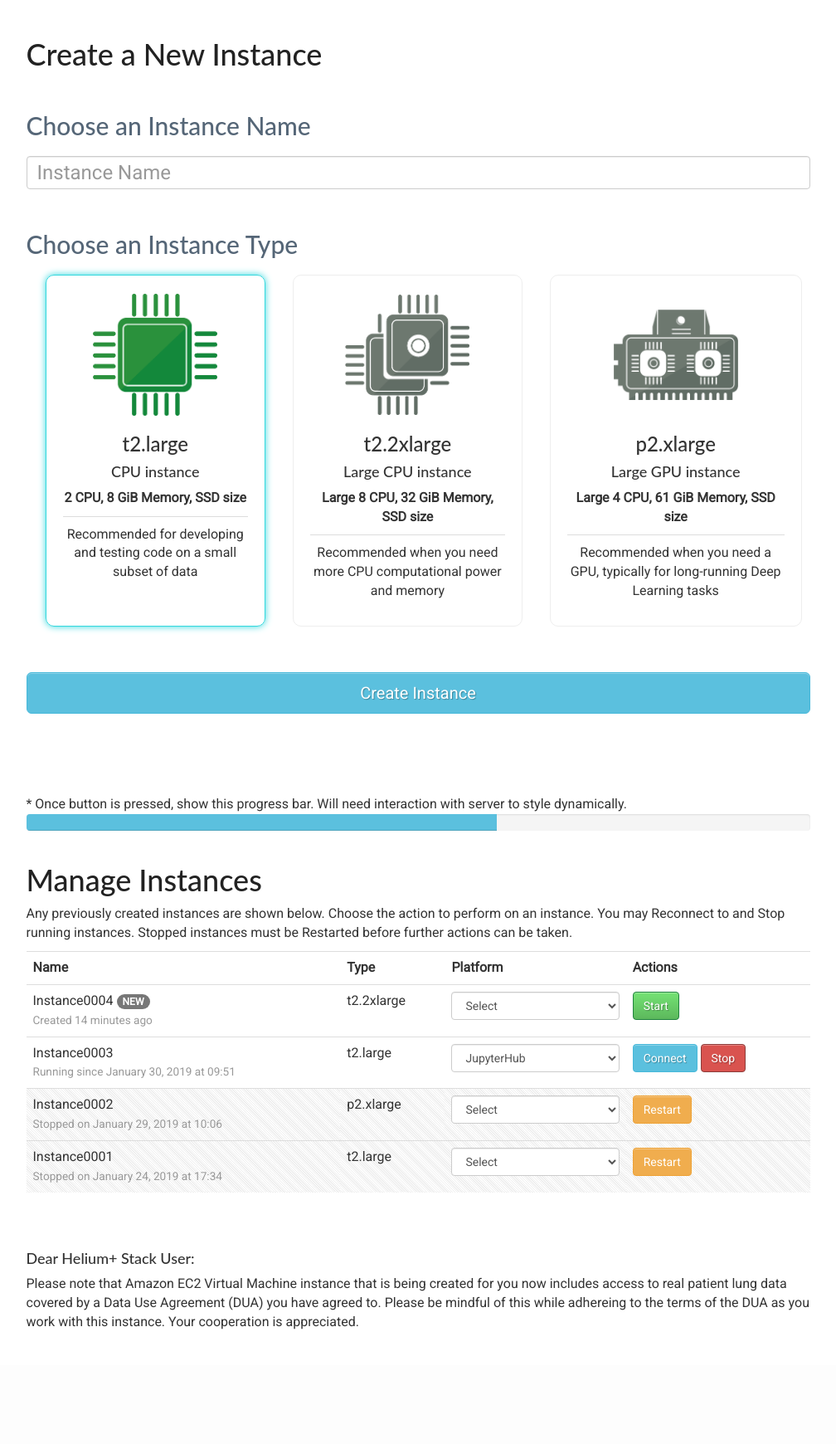
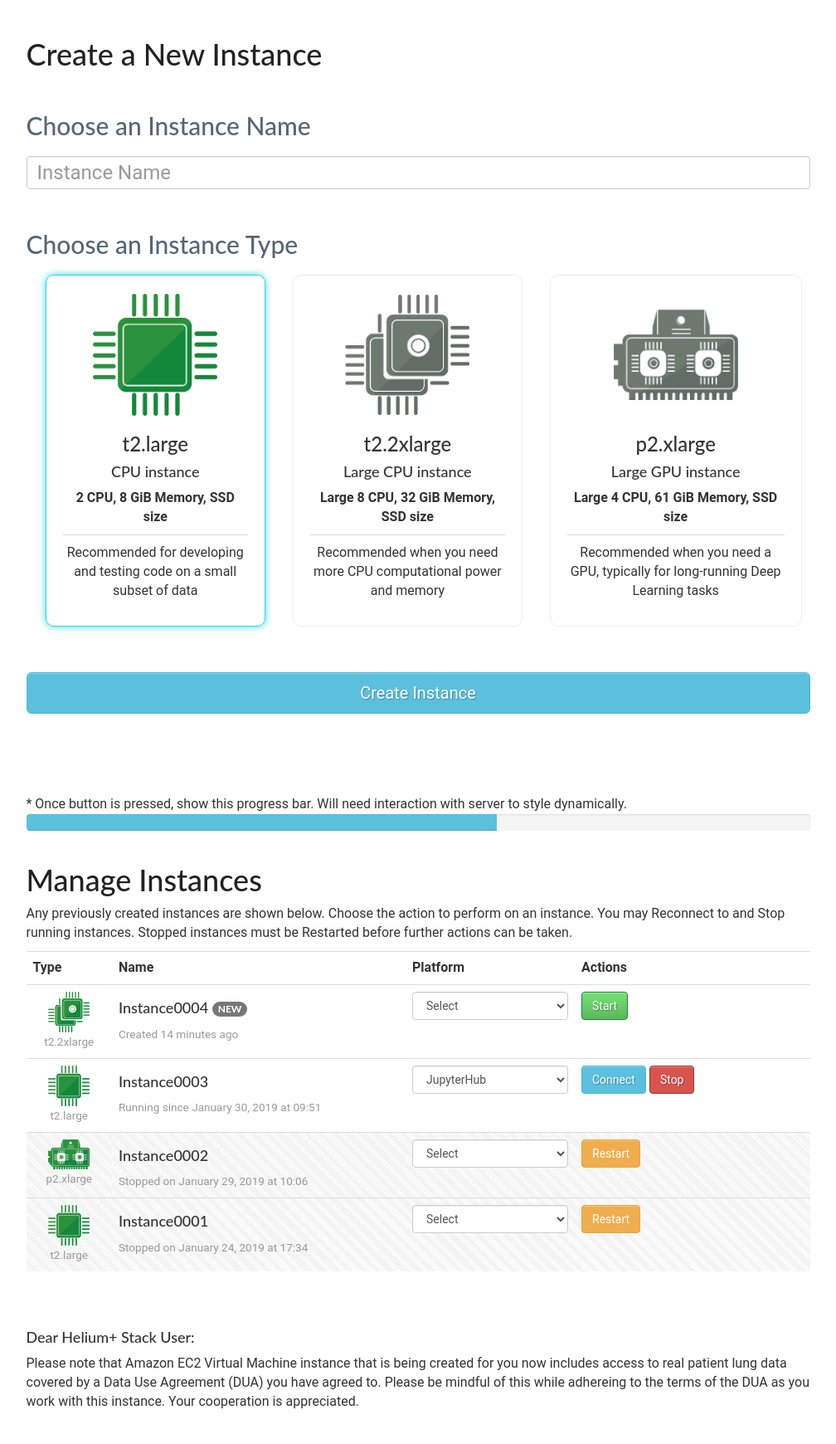
Before and after one commit to heliumplusdatastage/Instance-Management, a Django app: page /create/ in a window 1280 px wide. Shown: the part 302-2042 px from the top of the page at 83% size, without its empty margins (136-1144 px from the left). Before the commit the page ends 1904 px from the top, so only its background shows below. Run offline with Django 3.2, Linux system fonts and the light colour scheme; some libraries are stand-ins or nearby versions.

Commit message:
add thumbnail indicating types to instance management table

```diff
--- a/static/css/style.css
+++ b/static/css/style.css
@@ -1,4 +1,6 @@
-/** { border: 1px solid #f66; }*/
+* {
+  /*border: 1px solid #f66;*/
+}
 
 @import url('https://fonts.googleapis.com/css?family=Roboto');
 
@@ -86,8 +88,9 @@ h2 {
   padding: 2rem 1rem;
   border: 1px solid #eee;
   border-radius: 1rem;
-  transition: border-color 250ms;
   cursor: pointer;
+  box-shadow: 0;
+  transition: box-shadow 250ms, border-color 250ms;
 }
 
 @media only screen and (min-width: 680px) {
@@ -123,7 +126,7 @@ h2 {
 .inst-types__item__image {
   -webkit-filter: grayscale(90%);
   filter: grayscale(90%);
-  transition: filter 250ms;
+  transition: filter 500ms;
   max-width: 150px;
 }
 
@@ -153,6 +156,10 @@ h2 {
   margin-bottom: 4rem;
 }
 
+.instance-mgmt > table {
+  table-layout: auto;
+}
+
 .instance-mgmt__instance {
   transition: background-color 250ms;
 }
@@ -161,8 +168,20 @@ h2 {
   background-color: #eee;
 }
 
+.instance-mgmt__instance tr {
+  display: flex;
+}
+
 .instance-mgmt__instance.stopped-instance {
   background: repeating-linear-gradient(45deg, #fff, #fff 1px, #eee 1px, #eee 2px);
+}
+
+
+.instance-mgmt__name {
+}
+
+.instance-mgmt__name > p {
+  margin: 0;
 }
 
 .instance-mgmt__name__note {
@@ -184,6 +203,22 @@ h2 {
   opacity: 0.5;
 }
 
+.instance-mgmt__type {
+  text-align: center;
+}
+
+.instance-mgmt__type__note {
+  color: var(--color-faded-text);
+}
+
+.instance-mgmt__icon img {
+  max-width: 40px;
+}
+
+.instance-mgmt__actions {
+  width: 30%;
+}
+
 /* footer info / instructions*/
 
 .instructions {
--- a/templates/create.html
+++ b/templates/create.html
@@ -114,17 +114,20 @@
             </p>
             <table class="table">
                 <tr>
+                    <th>Type</th>
                     <th>Name</th>
-                    <th>Type</th>
                     <th>Platform</th>
                     <th>Actions</th>
                 </tr>
                 <tr class="instance-mgmt__instance running-instance">
+                    <td class="instance-mgmt__type">
+                        <img src="{% static "/images/instance-types/t2-2xlarge_thumbnail.png" %}" alt="t2.2xlarge"><br>
+                        <small class="instance-mgmt__type__note">t2.2xlarge</small>
+                    </td>
                     <td class="instance-mgmt__name">
-                        Instance0004 <span class="badge instance-mgmt__new">NEW</span>
-                        <div><small class="instance-mgmt__name__note">Created 14 minutes ago</small></div>
+                        <h4>Instance0004 <span class="badge instance-mgmt__new">NEW</span></h4>
+                        <p><small class="instance-mgmt__name__note">Created 14 minutes ago</small></p>
                     </td>
-                    <td class="instance-mgmt__type">t2.2xlarge</td>
                     <td class="instance-mgmt__platform">
                     <select class="form-control" id="inputGroupSelect01">
                         <option selected>Select</option>
@@ -138,11 +141,14 @@
                     </td>
                 </tr>
                 <tr class="instance-mgmt__instance running-instance">
+                    <td class="instance-mgmt__type">
+                        <img src="{% static "/images/instance-types/t2-large_thumbnail.png" %}" alt="t2.2xlarge"><br>
+                        <small class="instance-mgmt__type__note">t2.large</small>
+                    </td>
                     <td class="instance-mgmt__name">
-                        Instance0003
-                        <div><small class="instance-mgmt__name__note">Running since January 30, 2019 at 09:51</small></div>
+                        <h4>Instance0003</h4>
+                        <p><small class="instance-mgmt__name__note">Running since January 30, 2019 at 09:51</small></p>
                     </td>
-                    <td class="instance-mgmt__type">t2.large</td>
                     <td class="instance-mgmt__platform">
                     <select class="form-control" id="inputGroupSelect01">
                         <option selected>Select</option>
@@ -157,11 +163,14 @@
                     </td>
                 </tr>
                 <tr class="instance-mgmt__instance stopped-instance">
+                    <td class="instance-mgmt__type">
+                        <img src="{% static "/images/instance-types/p2-xlarge_thumbnail.png" %}" alt="t2.2xlarge"><br>
+                        <small class="instance-mgmt__type__note">p2.xlarge</small>
+                    </td>
                     <td class="instance-mgmt__name">
-                        Instance0002
-                        <div><small class="instance-mgmt__name__note">Stopped on January 29, 2019 at 10:06</small></div>
+                        <h4>Instance0002</h4>
+                        <p><small class="instance-mgmt__name__note">Stopped on January 29, 2019 at 10:06</small></p>
                     </td>
-                    <td class="instance-mgmt__type">p2.xlarge</td>
                     <td class="instance-mgmt__platform">
                     <select class="form-control" id="inputGroupSelect01">
                         <option selected>Select</option>
@@ -175,11 +184,14 @@
                     </td>
                 </tr>
                 <tr class="instance-mgmt__instance stopped-instance">
+                    <td class="instance-mgmt__type">
+                        <img src="{% static "/images/instance-types/t2-large_thumbnail.png" %}" alt="t2.2xlarge"><br>
+                        <small class="instance-mgmt__type__note">t2.large</small>
+                    </td>
                     <td class="instance-mgmt__name">
-                        Instance0001
-                        <div><small class="instance-mgmt__name__note">Stopped on January 24, 2019 at 17:34</small></div>
+                        <h4>Instance0001</h4>
+                        <p><small class="instance-mgmt__name__note">Stopped on January 24, 2019 at 17:34</small></p>
                     </td>
-                    <td class="instance-mgmt__type">t2.large</td>
                     <td class="instance-mgmt__platform">
                     <select class="form-control" id="inputGroupSelect01">
                         <option selected>Select</option>
```
Also changed, not shown: static/images/instance-types/p2-xlarge_thumbnail.png (added), static/images/instance-types/t2-2xlarge_thumbnail.png (added), static/images/instance-types/t2-large_thumbnail.png (added).
